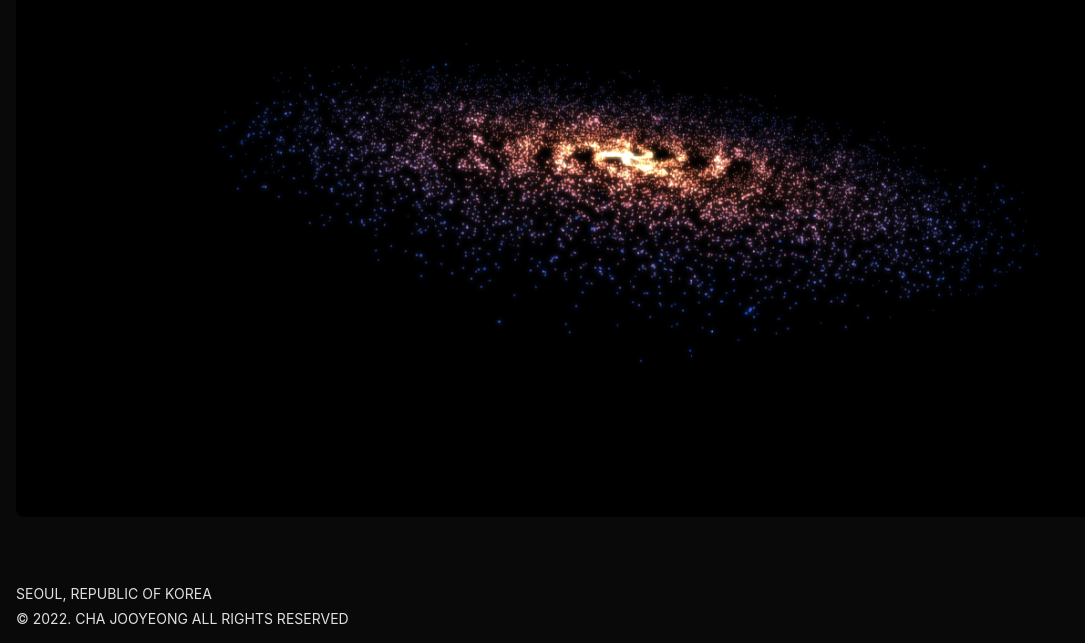
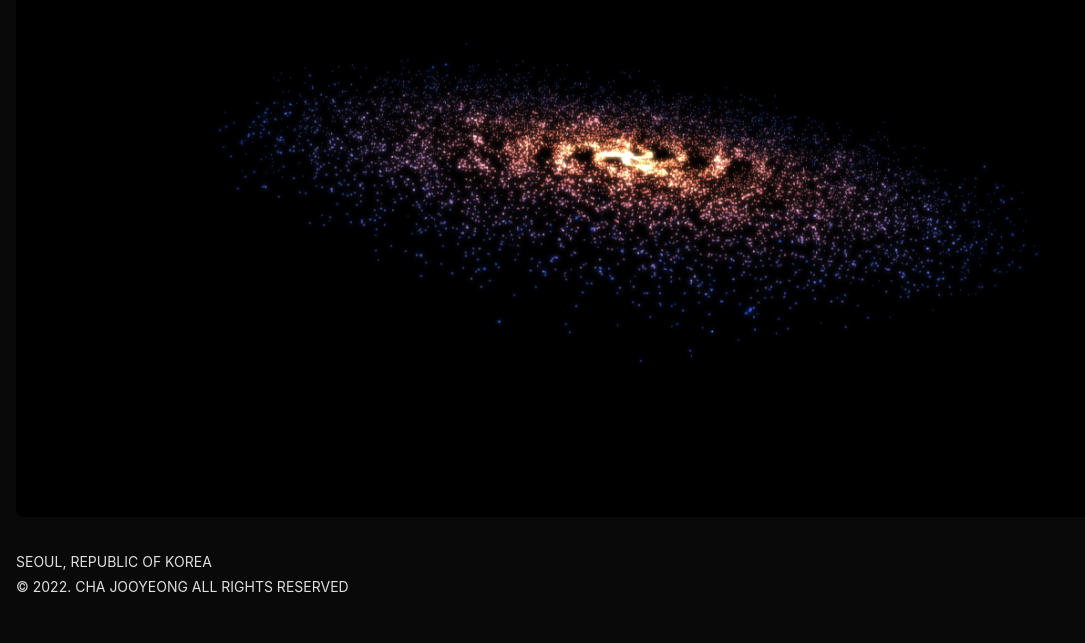
Before and after one commit to jooo0922/the-art-of-shader, a React (Create React App) app: page / in a window 1280 px wide. Shown: the part 6982-7625 px from the top of the page, without its empty margins (0-1085 px from the left). After the commit the page ends 7593 px from the top, so only its background shows below. Built offline with nearby package versions, Linux system fonts and the light colour scheme.

Commit message:
design: Footer 컴포넌트 패딩값 수정

```diff
--- a/src/components/Footer/Footer.module.css
+++ b/src/components/Footer/Footer.module.css
@@ -1,5 +1,5 @@
 .Footer {
-  padding: 2rem 0 1rem;
+  padding-bottom: 1rem;
   display: flex;
   flex-direction: column;
   gap: 0.5rem;
```
